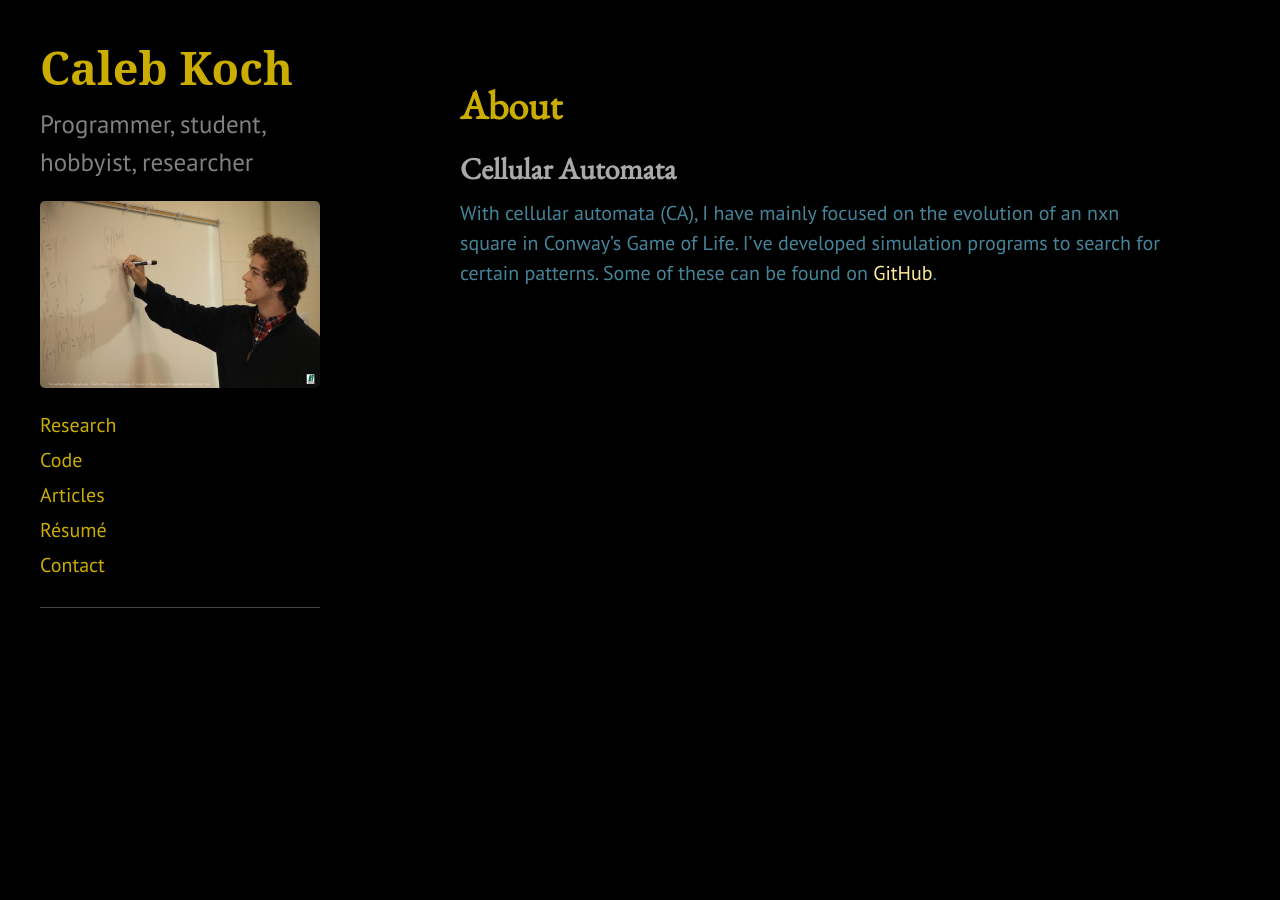
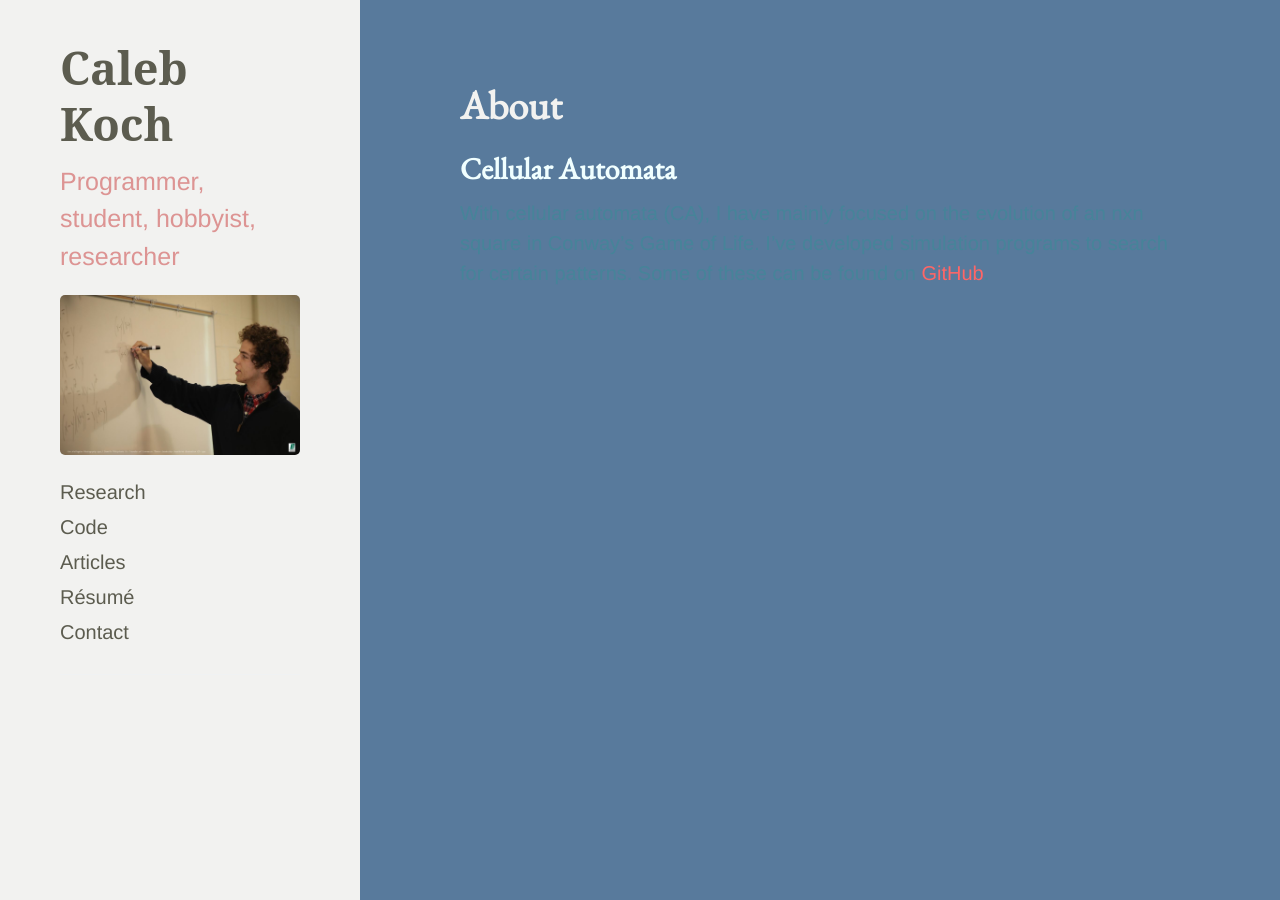
Before and after one commit to cakoch10/cakoch10.github.io, a Jekyll site: the page built from about.md, in a window 1280 px wide. Built offline with Jekyll 4.4.1, drawn with Linux system fonts in a browser that asks for light colours; Markdown is read by kramdown in place of the engine named in the settings.

Commit message:
Update blackdoc.css

```diff
--- a/public/css/blackdoc.css
+++ b/public/css/blackdoc.css
@@ -1,27 +1,31 @@
 html {
-  font-family: "PT Sans", Helvetica, Arial, sans-serif;
+  font-family: "Big Caslon", Helvetica, Arial, sans-serif;
 }
 
+<body style=*background-color:blue*>
+
 body {
-  color: #848482;
-  background-color: #000000;
+  color: #f2f2f0;
+  background-color: #f2f2f0;
 }
 
 h1, h2, h3, h4, h5, h6 {
   font-family: 'EB Garamond', serif;
-  color: #aaa;
+  color: #F0FFFF;
 }
+/*This above changes title*/
 
 h1 a, h2 a, h3 a, h4 a, h5 a, h6 a {
   font-family: 'EB Garamond', serif;
-  color: #50585D;
+  color: #F0FFFF;
   font-kerning: auto;
   font-feature-settings: "kern","liga","dlig","hlig","cswh";
   font-synthesis: weight style;
 }
 
+/*This changes link*/
 a {
-  color: #ffeb99;
+  color: #ff6666;
   transition: color ease 0.3s;
 }
 
@@ -31,16 +35,16 @@
 
 .btn {
   display: inline-block;
-  padding: .25rem 1rem;
+  padding: 0.25rem 1rem;
   font-family: "PT Sans", sans-serif;
-  color: #ebcb8b;
+  color: #f2f2f0;
   border: .1rem solid #32343c;
   border-radius: .1rem;
 }
 
 .btn:hover,
 .btn:focus {
-  color: #26282d;
+  color: #ebcb8b;
   background-color: #ebcb8b;
   border-color: #ebcb8b;
 }
@@ -56,8 +60,18 @@
   background-color: #222;
 }
 
+img {
+  max-width: 100%;
+}
+
+IMG.displayed {
+    display: block;
+    margin-left: auto;
+    margin-right: auto
+}
+
 pre {
-  background-color: #222;
+  background-color: #f2f2f0;
 }
 
 pre { white-space: pre; overflow: auto !important; }
@@ -72,7 +86,7 @@
 }
 
 blockquote {
-  color: #666;
+  color: #f2f2f0;
   border-left: .25rem solid #333;
 }
 
@@ -84,12 +98,12 @@
 
 tbody tr:nth-child(odd) td,
 tbody tr:nth-child(odd) th {
-  background-color: #222;
+  background-color: #f2f2f0;
 }
 
 /* Pagination items can be `span`s or `a`s */
 .pagination-item {
-  border: 1px solid #444;
+  border: 1px solid #587A9C;
 }
 
 @media (min-width: 48em) {
@@ -144,9 +158,9 @@
 
 .sidebar {
   text-align: center;
-  padding: 2rem 1rem;
-  color: rgba(255,255,255,.5);
-  background-color: #000;
+  padding: 2rem 2rem;
+  color: rgba(200, 54, 54,.5);
+  background-color: #f2f2f0;
   overflow: auto;
 }
 @media (min-width: 48em) {
@@ -162,16 +176,15 @@
 
 /* Sidebar links */
 .sidebar a {
-  color: #caad00;
+  color:#5c5c4f;
 }
 
 /* About section */
 .sidebar-about h1 {
-  color: #caad00;
+  color: #5c5c4f;
   margin-top: 0;
   font-family: 'Noto Serif', serif;
   font-size: 2.25rem;
-
 }
 
 /* Sidebar nav */
@@ -243,7 +256,7 @@
 .page-title,
 .post-title,
 .post-title a {
-  color: #caad00;
+  color: #f2f2f0;
 }
 
 /*
@@ -283,7 +296,7 @@
 
 /* Red */
 .theme-base-08 .sidebar {
-  background-color: #ac4142;
+  background-color: #000;
 }
 .theme-base-08 .content a,
 .theme-base-08 .related-posts li a:hover {
@@ -292,7 +305,7 @@
 
 /* Orange */
 .theme-base-09 .sidebar {
-  background-color: #d28445;
+  background-color: #000;
 }
 .theme-base-09 .content a,
 .theme-base-09 .related-posts li a:hover {
@@ -301,7 +314,7 @@
 
 /* Yellow */
 .theme-base-0a .sidebar {
-  background-color: #f4bf75;
+  background-color: #f2f2f0;
 }
 .theme-base-0a .content a,
 .theme-base-0a .related-posts li a:hover {
@@ -310,7 +323,7 @@
 
 /* Green */
 .theme-base-0b .sidebar {
-  background-color: #90a959;
+  background-color: #f2f2f0;
 }
 .theme-base-0b .content a,
 .theme-base-0b .related-posts li a:hover {
@@ -328,7 +341,7 @@
 
 /* Blue */
 .theme-base-0d .sidebar {
-  background-color: #6a9fb5;
+  background-color: #f0f5f7;
 }
 .theme-base-0d .content a,
 .theme-base-0d .related-posts li a:hover {
@@ -355,7 +368,7 @@
 
 /* Thin Scrollbar */
 ::-webkit-scrollbar {
-  width: 8px;
+  width: 10px;
 }
 ::-webkit-scrollbar-button {
   width: 8px;
```
